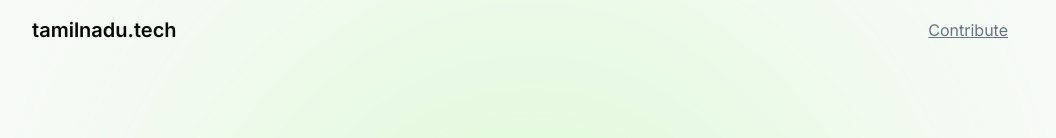
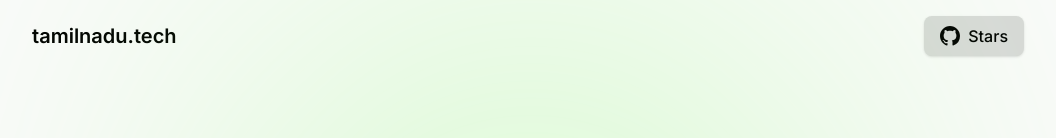
Before and after one commit to vignesh-murugan-dev/Communities, a Next.js app: page / in a window 1280 px wide. Shown: the top 138 px of the page, without its empty margins (112-1168 px from the left). Built offline with nearby package versions, Linux system fonts and the light colour scheme; no server answers.

Commit message:
issue-26 - Added a github button with Stars instead of "Contribute".

```diff
--- a/src/app/declaration.d.ts
+++ b/src/app/declaration.d.ts
@@ -1,4 +1,9 @@
 declare module "*.png" {
-    const value: string;
-    export default value;
-  }
+  const value: string;
+  export default value;
+}
+
+declare module "*.svg" {
+  const value: string;
+  export default value;
+}
--- a/src/app/nav.tsx
+++ b/src/app/nav.tsx
@@ -1,3 +1,5 @@
+import GitHubButton from "../components/GitHubButton";
+
 const NavBar = () => {
     return (
       <nav
@@ -5,10 +7,7 @@ const NavBar = () => {
       >
         <a href="#" className="text-xl font-semibold">tamilnadu.tech</a>
         <div className="space-x-4">
-
-          <a className="px-4 py-2 text-[#667085] underline rounded-md" href="https://github.com/FOSSUChennai/Communities">
-            Contribute
-          </a>
+        <GitHubButton />
         </div>
       </nav>
     );
--- /dev/null
+++ b/src/components/GitHubButton.tsx
@@ -0,0 +1,46 @@
+"use client"
+import React, { useEffect, useState } from "react";
+import Image from "next/image";
+import githubIcon from "../../public/githubIcon.svg";
+
+const GitHubButton = () => {
+  const [starCount, setStarCount] = useState(null);
+  const repoUrl = `https://github.com/FOSSUChennai/Communities`;
+
+  useEffect(() => {
+    fetchStars();
+  }, []);
+
+  const fetchStars = async () => {
+    try {
+      const response = await fetch(`https://api.github.com/repos/FOSSUChennai/Communities`);
+      if (!response.ok) {
+        throw new Error("Failed to fetch repository data");
+      }
+      const data = await response.json();
+      setStarCount(data.stargazers_count);
+    } catch (error) {
+      console.error("Error fetching star count:", error);
+    }
+  };
+
+  return (
+    <a
+      href={repoUrl}
+      target="_blank"
+      rel="noopener noreferrer"
+      className="inline-flex items-center px-4 py-2 text-black rounded-lg shadow transition duration-200"
+      style={{ background: "#D9D9D9" }}
+    >
+      <Image
+          src={githubIcon}
+          alt="Github star icon"
+          className="w-5 h-5"
+        />
+      <span className="font-medium ml-2">Stars</span>
+      {starCount !== null && <span className="ml-2">⭐ {starCount}</span>}
+    </a>
+  );
+};
+
+export default GitHubButton;
```
Also changed, not shown: public/githubIcon.svg (added).
